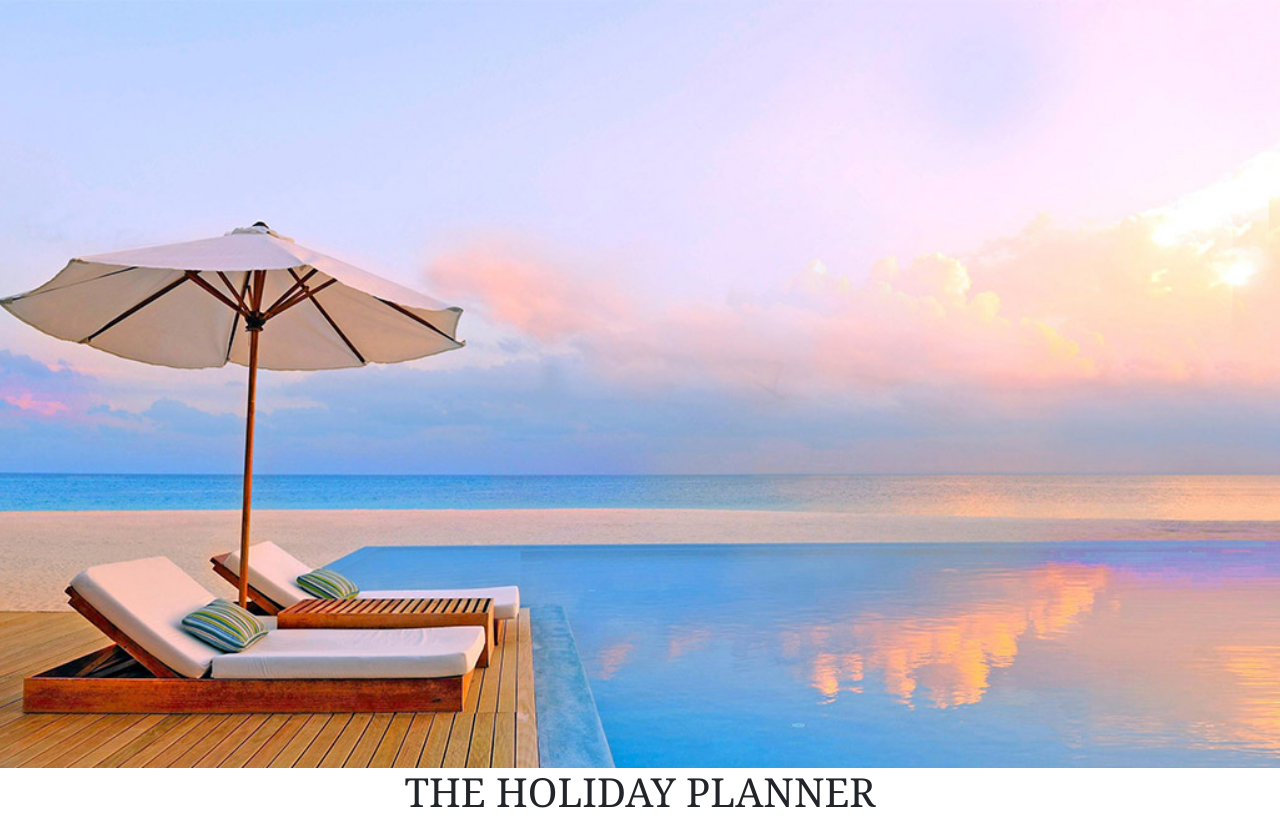
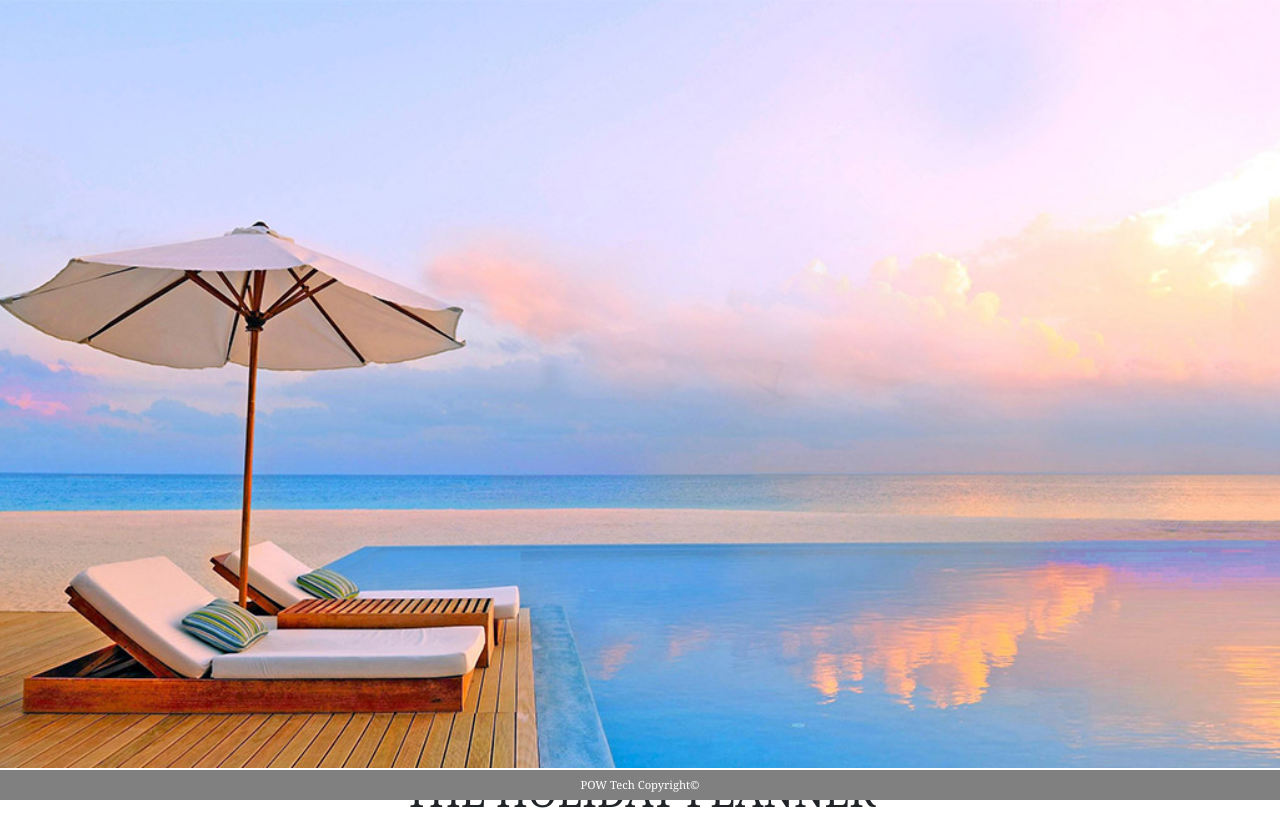
Before and after one commit to Leovihildo/Holiday-Planner, a plain HTML site: page index.html in a window 1280 px wide. Shown: the top 819 px of the page. Drawn offline with nearby package versions, Linux system fonts and the light colour scheme; some packages are replaced by stand-ins of ours; a script that the page names is missing.

Commit message:
Update styles.css

```diff
--- a/css/styles.css
+++ b/css/styles.css
@@ -99,9 +99,8 @@ a{
     margin-bottom: 60px;
 }
 #copy{
-   position: relative;
+   position: absolute;
    bottom: 0;
-   left: 0;
    font-size: .7em;
    color: #fff;
    width: 100%;
```
